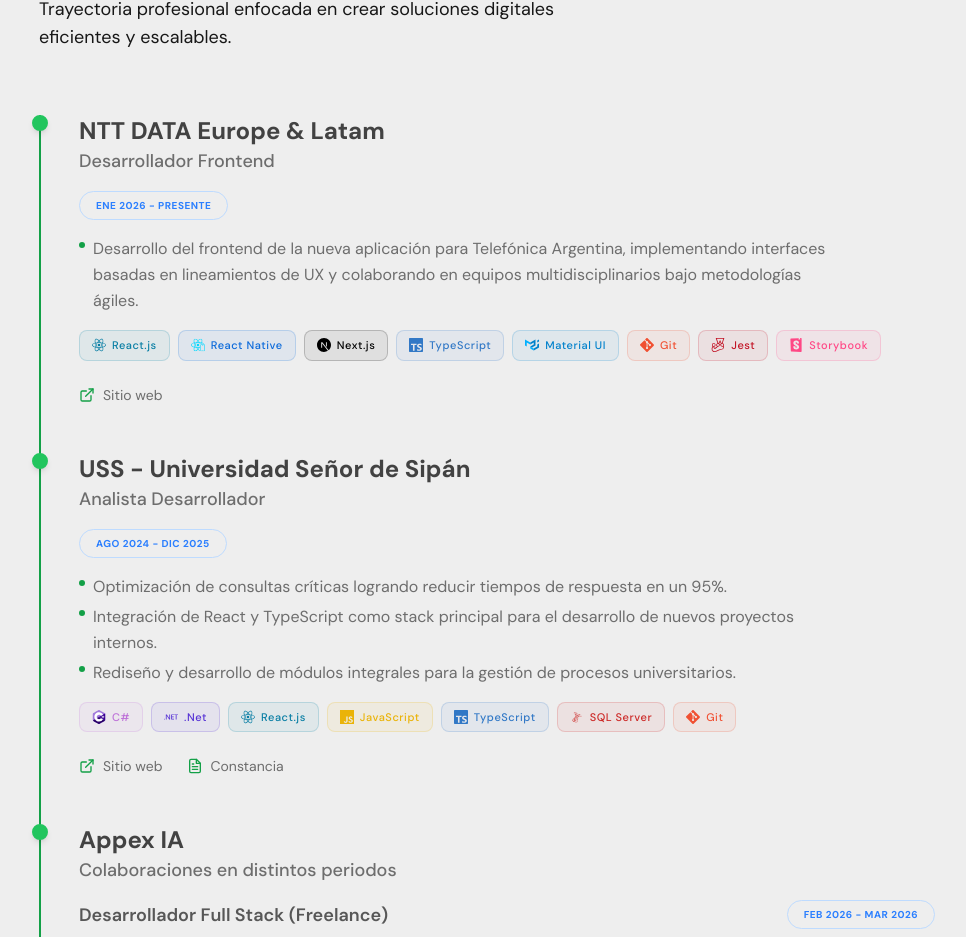
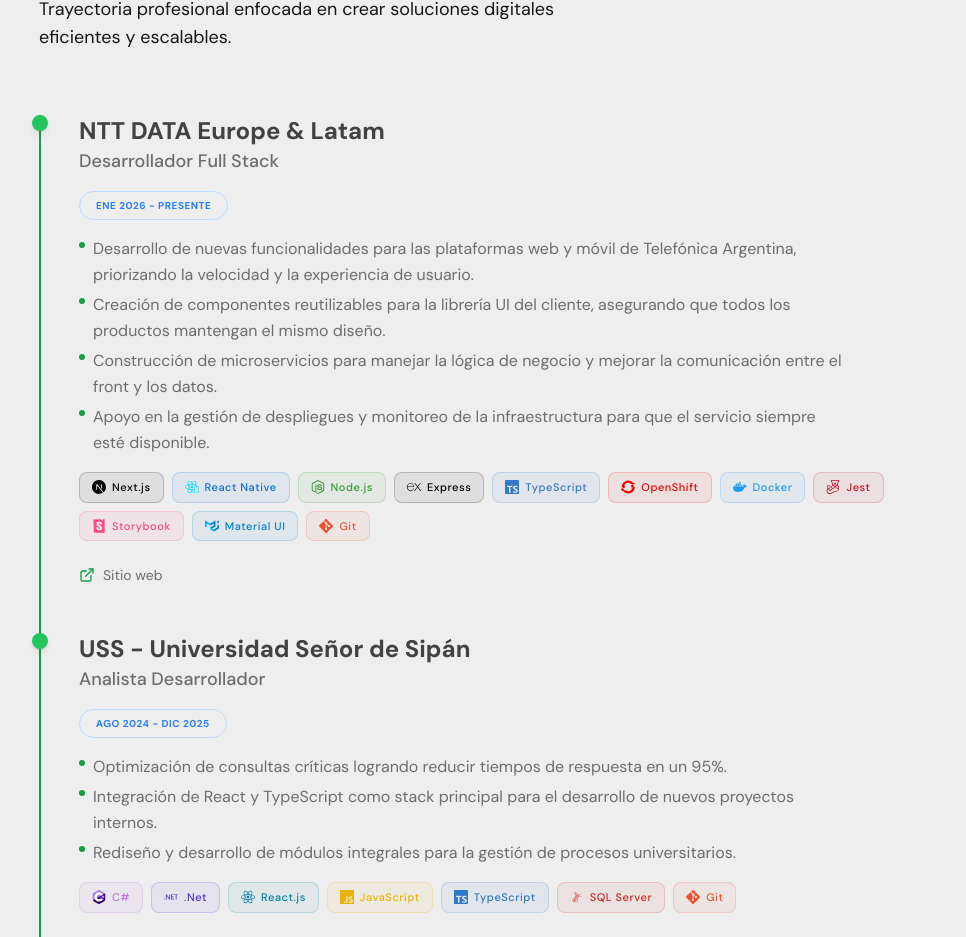
Before and after one commit to rody-huancas/dev-portfolio, a Next.js app: page / in a window 1280 px wide. Shown: the part 1009-1946 px from the top of the page, without its empty margins (153-1119 px from the left). Built offline with nearby package versions, Linux system fonts and the light colour scheme; no server answers.

Commit message:
feat(data): update experience data with new Full Stack Developer role and responsibilities

```diff
--- a/src/data/experience.data.ts
+++ b/src/data/experience.data.ts
@@ -9,8 +9,8 @@
     roles         : [
       {
         position: {
-          es: "Desarrollador Frontend",
-          en: "Frontend Developer",
+          es: "Desarrollador Full Stack",
+          en: "Full Stack Developer",
         },
         period: {
           es: "Ene 2026 - Presente",
@@ -18,11 +18,23 @@
         },
         description: [
           {
-            es: "Desarrollo del frontend de la nueva aplicación para Telefónica Argentina, implementando interfaces basadas en lineamientos de UX y colaborando en equipos multidisciplinarios bajo metodologías ágiles.",
-            en: "Build the frontend for Telefónica Argentina's new application, implementing interfaces based on UX guidelines and collaborating with multidisciplinary teams under agile methodologies.",
+            es: "Desarrollo de nuevas funcionalidades para las plataformas web y móvil de Telefónica Argentina, priorizando la velocidad y la experiencia de usuario.",
+            en: "Developing new features for Telefónica Argentina's web and mobile platforms, focusing on speed and user experience.",
+          },
+          {
+            es: "Creación de componentes reutilizables para la librería UI del cliente, asegurando que todos los productos mantengan el mismo diseño.",
+            en: "Building reusable components for the client's UI library, ensuring all products maintain a consistent design.",
+          },
+          {
+            es: "Construcción de microservicios para manejar la lógica de negocio y mejorar la comunicación entre el front y los datos.",
+            en: "Building microservices to handle business logic and improve communication between the frontend and data.",
+          },
+          {
+            es: "Apoyo en la gestión de despliegues y monitoreo de la infraestructura para que el servicio siempre esté disponible.",
+            en: "Supporting deployment management and infrastructure monitoring to keep the service always available.",
           },
         ],
-        technologies: ["React.js", "React Native", "Next.js", "TypeScript", "Material UI", "Git", "Jest", "Storybook"],
+        technologies: ["Next.js", "React Native", "Node.js", "Express", "TypeScript", "OpenShift", "Docker", "Jest", "Storybook", "Material UI", "Git"],
       },
     ],
   },
```
